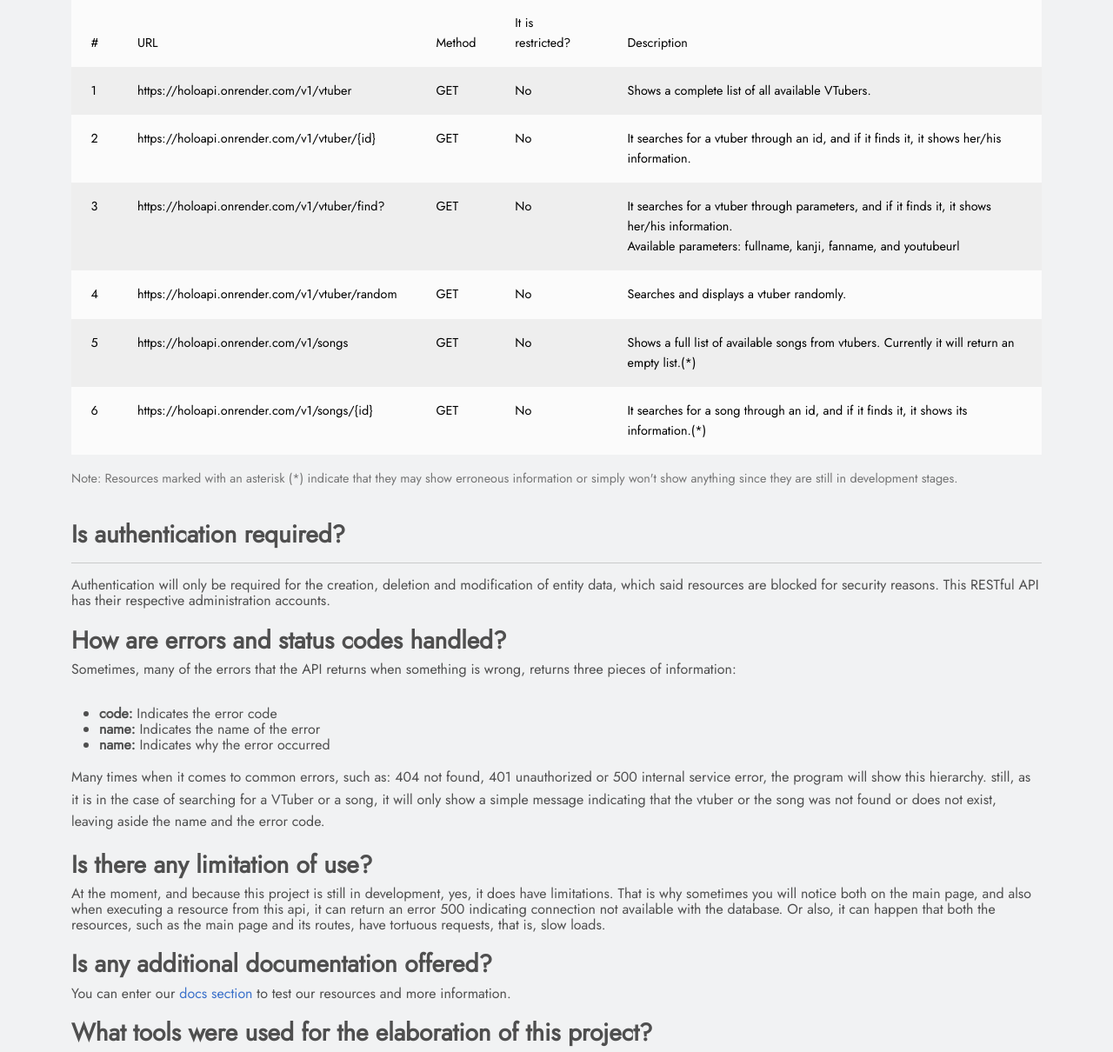
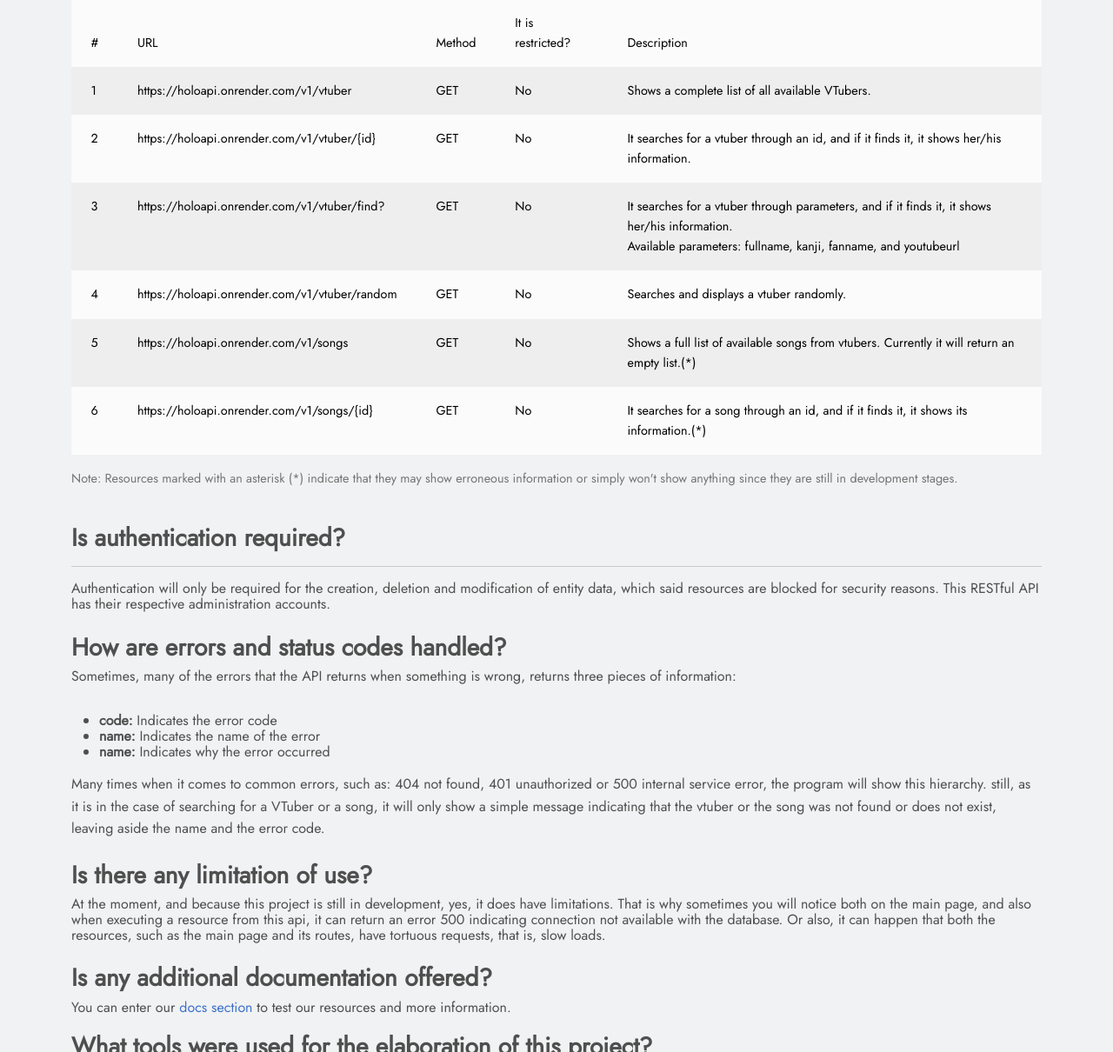
Before and after one commit to JoelLuna02/HoloAPI2, a Flask app: page /faqs in a window 1280 px wide. Shown: the part 3990-5200 px from the top of the page at 87% size. Run offline with Flask 3, Linux system fonts and the light colour scheme; some libraries are stand-ins or nearby versions.

Commit message:
Modified faqs.html

```diff
--- a/templates/faqs.html
+++ b/templates/faqs.html
@@ -382,13 +382,13 @@
             </table>
         </div>
 
-        <h3 class="fw-bold pt-1">Is authentication required?</h3><hr/>
+        <h3 class="fw-bold pt-2">Is authentication required?</h3><hr/>
         <p>
             Authentication will only be required for the creation, deletion and modification of entity data, which said
             resources are blocked for security reasons. This RESTful API has their respective administration accounts.
         </p>
 
-        <h3 class="fw-bold pt-1">How are errors and status codes handled?</h3>
+        <h3 class="fw-bold pt-2">How are errors and status codes handled?</h3>
         <p>
             Sometimes, many of the errors that the API returns when something is wrong, returns three pieces of
             information:<br><br/>
@@ -402,7 +402,7 @@
             it will only show a simple message indicating that the vtuber or the song was not found or does not exist,
             leaving aside the name and the error code.
         </p>
-        <h3 class="fw-bold pt-1">Is there any limitation of use?</h3>
+        <h3 class="fw-bold pt-2">Is there any limitation of use?</h3>
         <p>
             At the moment, and because this project is still in development, yes, it does have limitations. That is why
             sometimes you will notice both on the main page, and also when executing a resource from this api, it can
@@ -410,14 +410,14 @@
             the resources, such as the main page and its routes, have tortuous requests, that is, slow loads.
         </p>
 
-        <h3 class="fw-bold pt-1">Is any additional documentation offered?</h3>
+        <h3 class="fw-bold pt-2">Is any additional documentation offered?</h3>
         <p>
             You can enter our <a href="/docs">docs section</a> to test our resources and more information.
         </p>
 
         <h3 class="fw-bold pt-1">What tools were used for the elaboration of this project?</h3>
         <div class="row">
-            <div class="col-sm-6 text-center">
+            <div class="col-sm-6 text-center pb-5">
                 <img src="https://flask.palletsprojects.com/en/2.3.x/_images/flask-horizontal.png" alt="Flask" width="90%">
             </div>
             <div class="col-sm-6 text-end">
@@ -437,8 +437,8 @@
                     free TLS Certificates, global CDN, DDoS protection, private networks, and auto deployment using git.
                 </p>
             </div>
-            <div class="col-sm-6 text-center">
-                <img src="https://railway.app/brand/logotype-dark.png" width="90%" alt="Render">
+            <div class="col-sm-6 text-center pb-5">
+                <img src="https://dashboard.render.com/static/media/logo-redesign-02-word-dark.0811da26fe4b1f9a9b6c642d91bbcf73.svg" alt="Render" width="90%">
             </div>
             <div class="col-sm-6 text-end">
                 <h4>Database</h4>
@@ -446,6 +446,9 @@
                     Railway is an implementation platform where an infrastructure is provisioned and then developed
                     and deployed in the cloud.
                 </p>
+            </div>
+            <div class="col-sm-6 text-center pb-5">
+                <img src="https://railway.app/brand/logotype-dark.png" width="90%" alt="Railway">
             </div>
         </div>
         <h3 class="fw-bold">Bibliography</h3><hr/>
```
